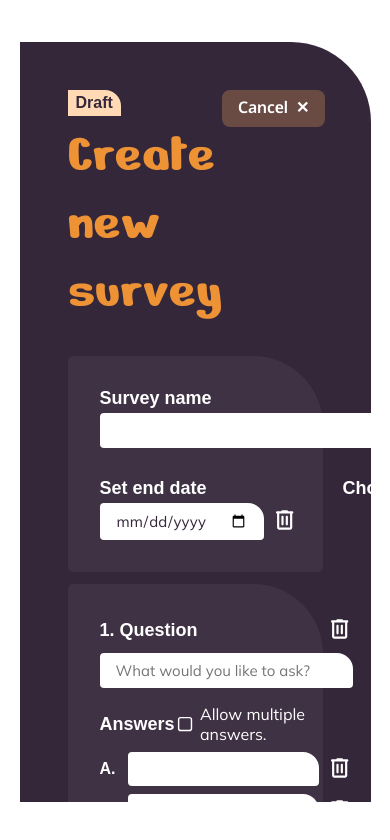
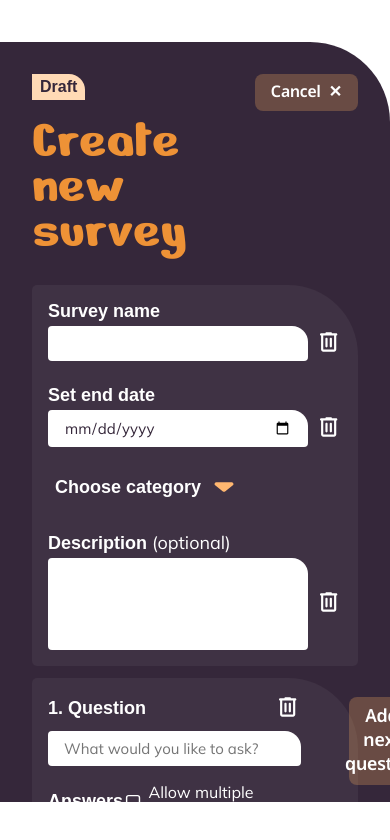
Before and after one commit to karinaklages/poll-app, an Angular app in the folder poll-app/: page / in a window 390 px wide. Both pictures are taken after a click on the button "New survey". Shown: the part 449-1289 px from the top of the page. Built offline with nearby package versions, Linux system fonts and the light colour scheme; a web font is replaced by a local one.

Commit message:
feat: mobile updates for survey new added

```diff
--- a/poll-app/src/app/layout/survey-new/survey-new.component.html
+++ b/poll-app/src/app/layout/survey-new/survey-new.component.html
@@ -66,7 +66,7 @@
 
                     <div class="form-right">
                         <div class="form-field">
-                            <label>Describing text <span class="optional">(optional)</span></label>
+                            <label>Description <span class="optional">(optional)</span></label>
                             <div class="input-row">
                                 <textarea formControlName="describingText" rows="4" [maxlength]="maxLength"></textarea>
                                 <button type="button" class="icon-btn" (click)="clearField('describingText')">
--- /dev/null
+++ b/poll-app/src/app/layout/survey-new/survey-new.component.mobile.scss
@@ -0,0 +1,119 @@
+@media (max-width: 970px) {
+
+    .dialog {
+        width: 100% !important;
+        max-width: 600px !important;
+        max-height: 100vh;
+        border-radius: 0 40px 0 0;
+        padding: var(--space-xl) !important;
+    }
+
+    .dialog-header {
+        align-items: center;
+    }
+
+    .dialog-title {
+        font-size: 36px;
+        line-height: 0.8;
+        margin-top: 14px;
+    }
+
+    .dialog-cancel {
+        padding: var(--space-xs) var(--space-sm);
+        font-size: 14px;
+    }
+
+    .dialog-form {
+        grid-template-columns: 1fr !important;
+        border-radius: 5px 40px 5px 5px;
+        padding: var(--space-md) !important;
+        gap: var(--space-md) !important;
+    }
+
+    .form-left {
+        order: 1;
+        width: 100%;
+    }
+
+    .form-right {
+        order: 2;
+        width: 100%;
+    }
+
+    .form-row {
+        flex-direction: column;
+        align-items: flex-start;
+        gap: var(--space-md);
+        width: 100%;
+    }
+
+    .form-field {
+        width: 100%;
+    }
+
+    .input-row {
+        width: 100%;
+    }
+
+    .category-wrapper {
+        width: 70%;
+        margin-bottom: -24px;
+        align-self: flex-start;
+    }
+
+    .category-btn {
+        width: 100% !important;
+        justify-content: space-between;
+        padding-left: 5px !important;
+        text-align: left;
+    }
+
+    .category-label-spacer {
+        display: none;
+    }
+
+    .category-dropdown {
+        width: 100%;
+    }
+
+    .questions {
+        border-radius: 5px 40px 5px 5px;
+        padding: var(--space-md) !important;
+    }
+
+    .questions-grid {
+        grid-template-columns: 1fr;
+        row-gap: var(--space-xl);
+    }
+
+    .add-question-cell {
+        grid-column: 1;
+    }
+
+    .add-question-btn {
+        width: 70%;
+        justify-content: center;
+    }
+
+    .dialog-footer {
+        justify-content: stretch;
+    }
+
+    .publish-btn {
+        width: 65%;
+        justify-content: center !important;
+    }
+}
+
+@media (max-width: 380px) {
+    .category-wrapper {
+        width: 100% !important;
+    }
+}
+
+@media (max-width: 350px) {
+    .input-row input,
+    .input-row textarea {
+        width: 80% !important;
+    }
+}
--- a/poll-app/src/app/layout/survey-new/survey-new.component.scss
+++ b/poll-app/src/app/layout/survey-new/survey-new.component.scss
@@ -1,3 +1,5 @@
+@use 'survey-new.component.mobile';
+
 .dialog-overlay {
     position: fixed;
     inset: 0;
```
